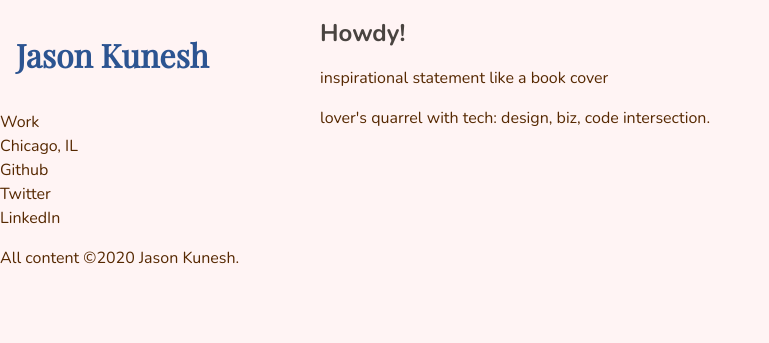
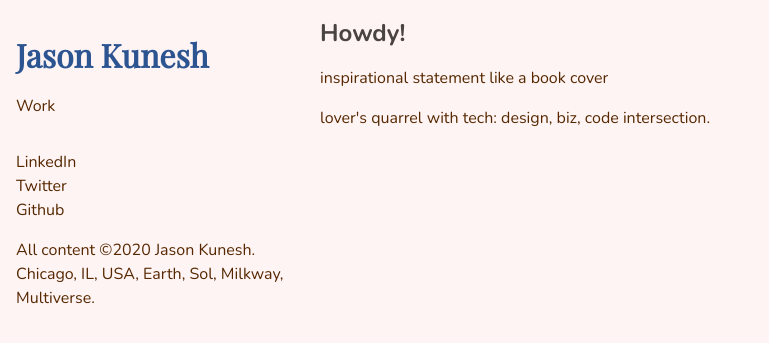
Before and after one commit to jdkunesh/jdkunesh.github.io, a Jekyll site: the page built from index.markdown, in a window 1280 px wide. Shown: the top 343 px of the page, without its empty margins (0-769 px from the left). Built offline with Jekyll 4.4.1, drawn with Linux system fonts in a browser that asks for light colours.

Commit message:
more consistent headers

```diff
--- a/_includes/footer.html
+++ b/_includes/footer.html
@@ -1,3 +1,13 @@
 <footer>
-<p>All content &copy;2020 Jason Kunesh.</p>
+<nav>
+<ul>
+  {% for item in site.data.navigation.footer %}
+    <a href="{{ site.baseurl }}{{ item.url }}">
+      <li>{{ item.text}}</li>
+    </a>
+  {% endfor %}
+</ul>
+</nav>
+
+<p>All content &copy;2020 Jason Kunesh. Chicago, IL, USA, Earth, Sol, Milkway, Multiverse.</p>
 </footer>
--- a/_includes/header.html
+++ b/_includes/header.html
@@ -1,5 +1,4 @@
-<header><h1><a href="{{ site.baseurl }}/">{{ site.title }}</a></h1></header>
-
+<header><a href="{{ site.baseurl }}/"><h1>{{ site.title }}</h1></a>
 <nav>
   <ul>
     {% for item in site.data.navigation.primary %}
@@ -7,10 +6,6 @@
         <li>{{ item.text}}</li>
       </a>
     {% endfor %}
-  {% for item in site.data.navigation.footer %}
-    <a href="{{ site.baseurl }}{{ item.url }}">
-      <li>{{ item.text}}</li>
-    </a>
-  {% endfor %}
   </ul>
 </nav>
+</header>
--- a/css/jdk20v1.scss
+++ b/css/jdk20v1.scss
@@ -3,7 +3,6 @@
 # This file contains overrides to the pure.css framework v1.01 https://purecss.io/
 #
 ---
-
 @charset "utf-8";
 // reset box model for css3 grid
 * { -webkit-box-sizing: border-box; -moz-box-sizing: border-box; box-sizing: border-box; }
@@ -27,7 +26,6 @@ $headings-line-height:    1.1 !default;
 $blockquote-font-size: $font-size-base;
 
 //== COLOR
-
 $primary-color:              #2ae !default;    // aqua-ish?
 $secondary-color:            #562800 !default; // old text brown
 $another-primary-color:      #2C5491 !default; // close enough to the primary?
@@ -52,7 +50,6 @@ $grey-dark:                  #494440;
 
 $brand-color:                $primary-color;
 
-
 // FUNCTIONAL COLORS (WHERE STYLE MEETS SEMANTICS)
 $background-color:           $offwhite;
 $text-color:                 $secondary-color;
@@ -62,7 +59,6 @@ $color-active:               $teal;
 $color-hover:                $orange;
 $color-focus:                $cyan;
 $color-visited:              $purple;
-
 
 //== TOP LEVEL ELEMENTS
 
@@ -88,7 +84,7 @@ h4 { font-size: 1em; }
 h5 { font-size: 0.83em; }
 h6 { font-size: 0.75em; }
 
-header h1 { padding: 1rem; }
+header, footer { padding: 1rem; }
 
 p, li {
     color: $text-color;
@@ -117,6 +113,28 @@ a {
     &:active {
         color: $color-active;
         text-decoration: underline;
+    }
+}
+
+header a h1 {
+    color: $color-link;
+    text-decoration: none;
+
+    &:visited {
+        color: $color-link;
+    }
+
+    &:focus {
+        color: $color-focus;
+        text-decoration: none;
+    }
+    &:hover {
+        color: $color-hover;
+        text-decoration: underline;
+    }
+    &:active {
+        color: $color-active;
+        text-decoration: none;
     }
 }
 
```
Also changed, not shown: _data/navigation.yml (+4 -6 lines). Lines whose indentation alone changed are shown as unchanged.
